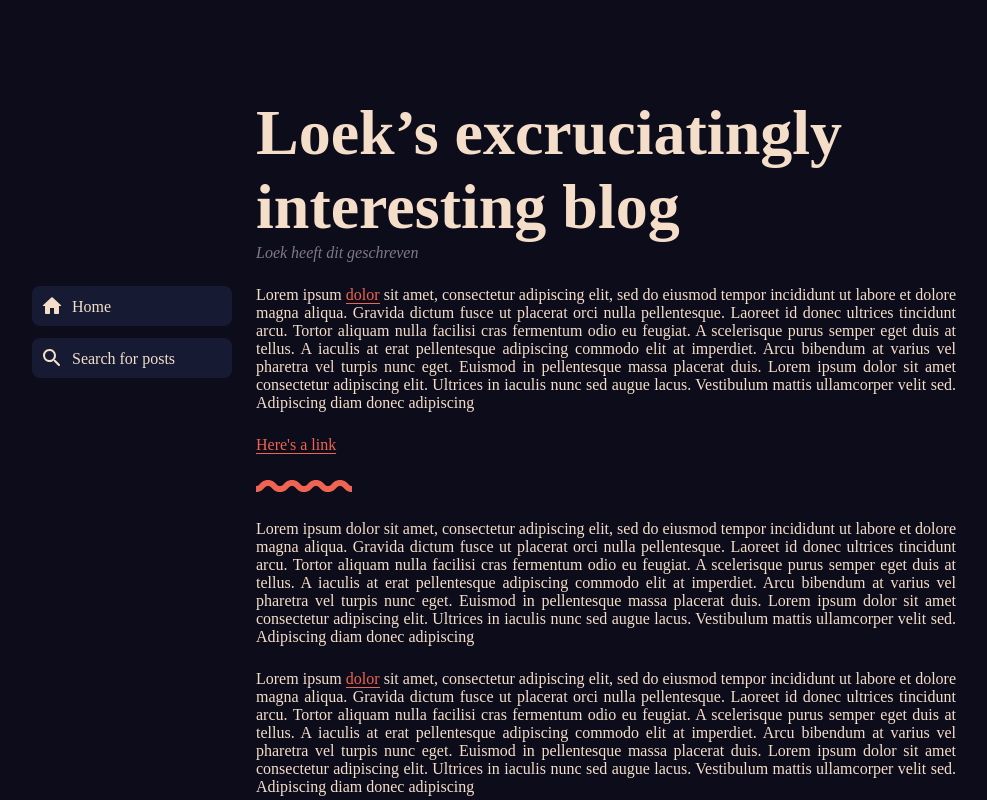
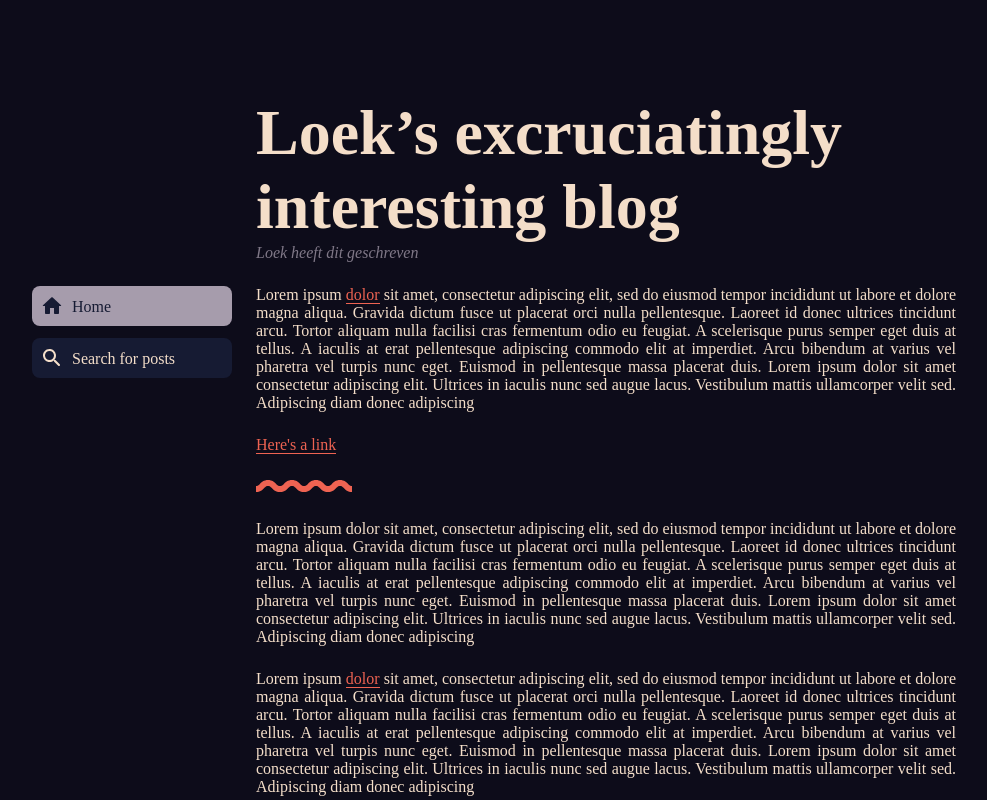
Before and after one commit to lonkaars/blog, a Next.js app: page / in a window 1280 px wide. Shown: the top 800 px of the page, without its empty margins (146-1133 px from the left). Built offline with nearby package versions, Linux system fonts and the light colour scheme.

Commit message:
navbar component + layout variables

```diff
--- /dev/null
+++ b/components/navbar.tsx
@@ -0,0 +1,27 @@
+import { ReactNode } from 'react';
+
+import HomeRoundedIcon from '@material-ui/icons/HomeRounded';
+import SearchRoundedIcon from '@material-ui/icons/SearchRounded';
+
+function NavbarItem(props: {
+	icon?: ReactNode;
+	title: string;
+	href: string;
+	active: boolean;
+}) {
+	return <a href={props.href} className={ "navbarItem" + (props.active ? " active" : "") }>
+		<div>
+			{props.icon}
+			<span>{props.title}</span>
+		</div>
+	</a>
+}
+
+export default function Navbar(props: {
+	page?: string;
+}) {
+	return <div>
+		<NavbarItem active={props.page == "home"} icon={<HomeRoundedIcon/>} title="Home" href="/"/>
+		<NavbarItem active={props.page == "search"} icon={<SearchRoundedIcon/>} title="Search for posts" href="/search"/>
+	</div>
+}
--- a/components/navbarItem.tsx
+++ /dev/null
@@ -1,14 +0,0 @@
-import { ReactNode } from 'react';
-
-export default function NavbarItem(props: {
-	icon?: ReactNode;
-	title: string;
-	href: string;
-}) {
-	return <a href={props.href} className="navbarItem">
-		<div>
-			{props.icon}
-			<span>{props.title}</span>
-		</div>
-	</a>
-}
--- a/pages/index.tsx
+++ b/pages/index.tsx
@@ -1,8 +1,5 @@
 import Seperator from '../components/articleSeperator';
-import NavbarItem from '../components/navbarItem';
-
-import HomeRoundedIcon from '@material-ui/icons/HomeRounded';
-import SearchRoundedIcon from '@material-ui/icons/SearchRounded';
+import Navbar from '../components/navbar';
 
 export default function Home() {
 	return <div>
@@ -12,10 +9,7 @@ export default function Home() {
 				<p className="subtile">Loek heeft dit geschreven</p>
 			</div>
 			<div className="navAreaWrapper">
-				<div className="sticky">
-					<NavbarItem icon={<HomeRoundedIcon/>} title="Home" href="/"/>
-					<NavbarItem icon={<SearchRoundedIcon/>} title="Search for posts" href="/search"/>
-				</div>
+				<div className="sticky"><Navbar page="home"/></div>
 			</div>
 			<div className="contentWrapper">
 				<p>
--- a/styles/layout.css
+++ b/styles/layout.css
@@ -1,12 +1,18 @@
+:root {
+	--nav-width: 200px;
+	--page-width: 700px;
+	--page-margins: 24px;
+}
+
 .centeredPage {
-	max-width: calc(700px + 24px + 200px);
+	max-width: calc(var(--nav-width) + var(--page-width) + var(--page-margins));
 	margin: 0 auto;
 	margin-top: 96px;
-	padding: 0 24px;
+	padding: 0 var(--page-margins);
 
 	display: grid;
-	gap: 24px;
-	grid-template-columns: 200px 1fr;
+	gap: var(--page-margins);
+	grid-template-columns: var(--nav-width) 1fr;
 	grid-auto-rows: auto;
 }
 
@@ -22,7 +28,7 @@
 }
 .navAreaWrapper > .sticky {
 	position: sticky;
-	top: 24px;
+	top: var(--page-margins);
 }
 
 .contentWrapper {
@@ -31,7 +37,7 @@
 }
 .contentWrapper > * {
 	margin: 0;
-	margin-bottom: 24px;
+	margin-bottom: var(--page-margins);
 }
 
 .contentWrapper p {
```
